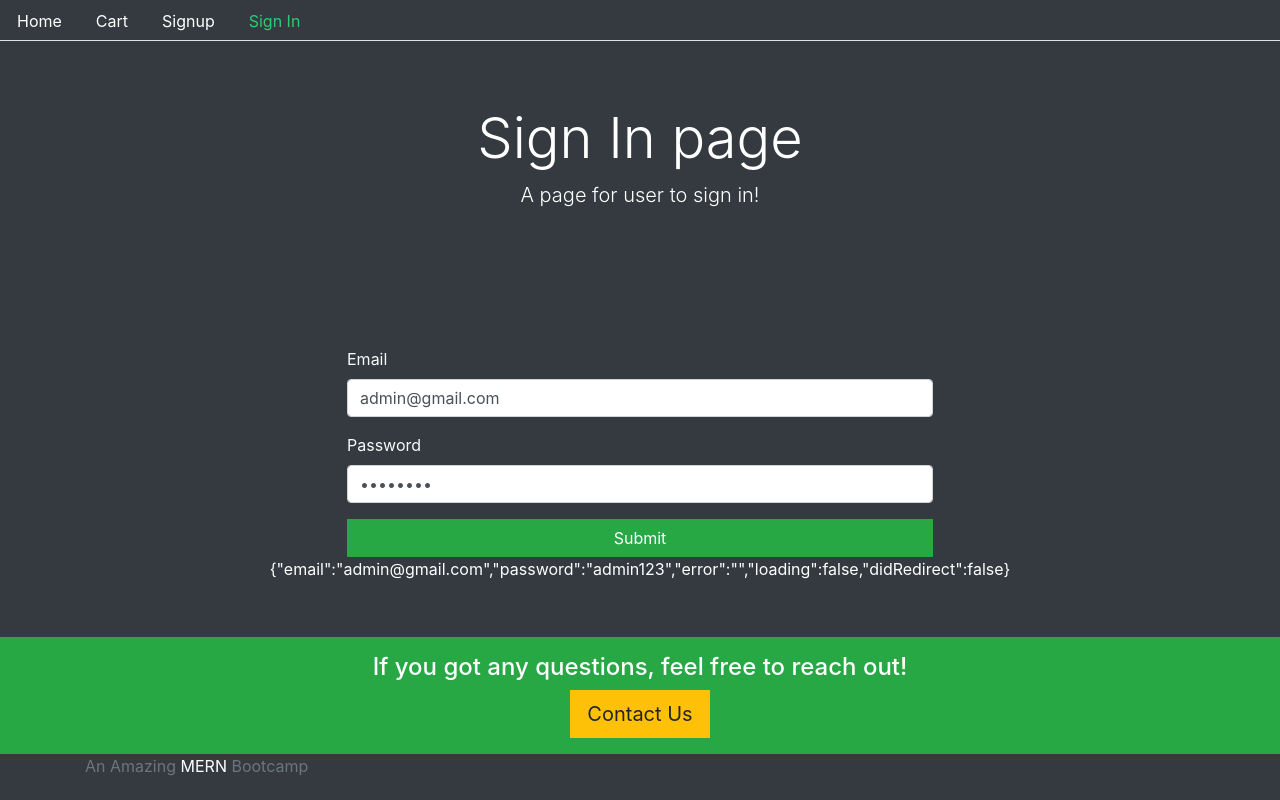
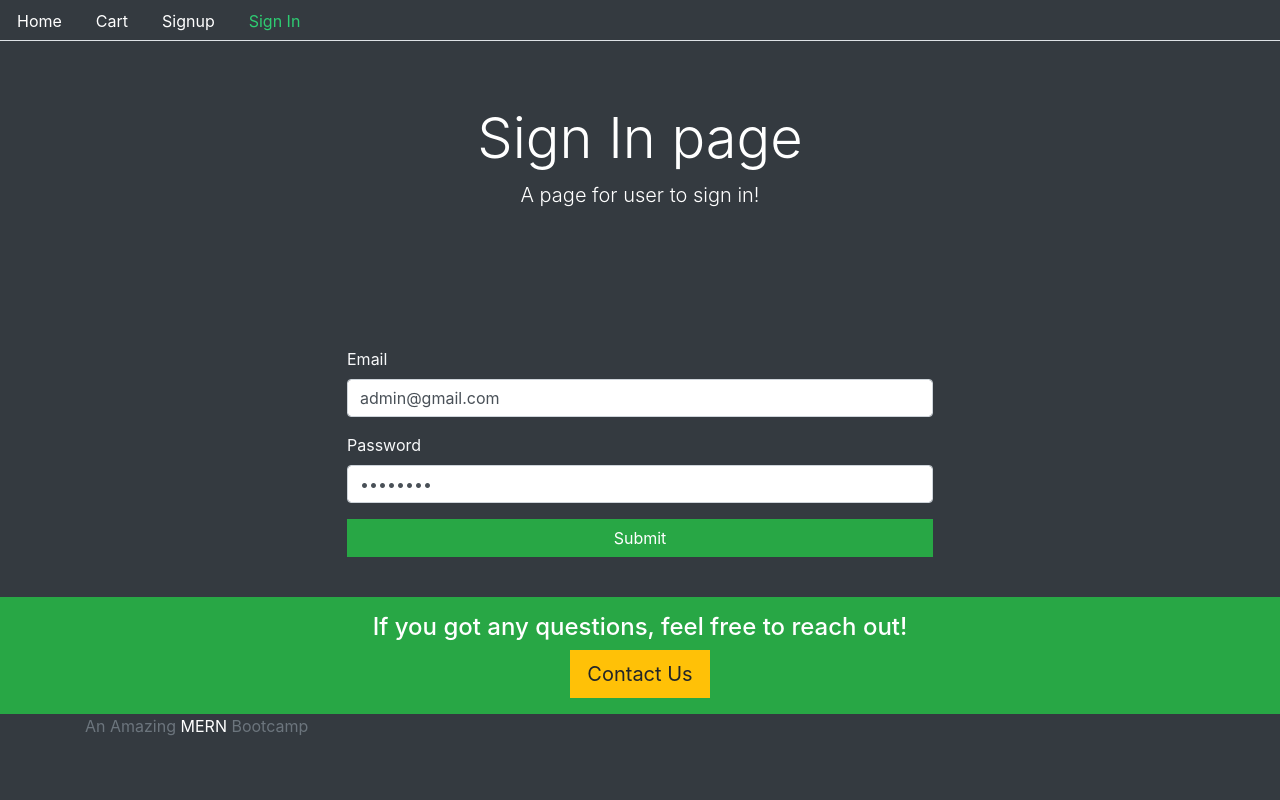
Before and after one commit to vinayakbhosle/mern-tshirt-client, a React (Create React App) app: page /signin in a window 1280 px wide. Built offline with nearby package versions, Linux system fonts and the light colour scheme.

Commit message:
first commit

```diff
--- a/src/user/Signin.js
+++ b/src/user/Signin.js
@@ -117,7 +117,7 @@
       {signInForm()}
       {performRedirect()}
 
-      <p className="text-white text-center">{JSON.stringify(values)}</p>
+      {/* <p className="text-white text-center">{JSON.stringify(values)}</p> */}
     </Base>
   );
 };
--- a/src/user/Signup.js
+++ b/src/user/Signup.js
@@ -117,7 +117,7 @@
       {successMessage()}
       {errorMessage()}
       {signUpForm()}
-      <p className="text-white text-center">{JSON.stringify(values)}</p>
+      {/* <p className="text-white text-center">{JSON.stringify(values)}</p> */}
     </Base>
   );
 };
```
